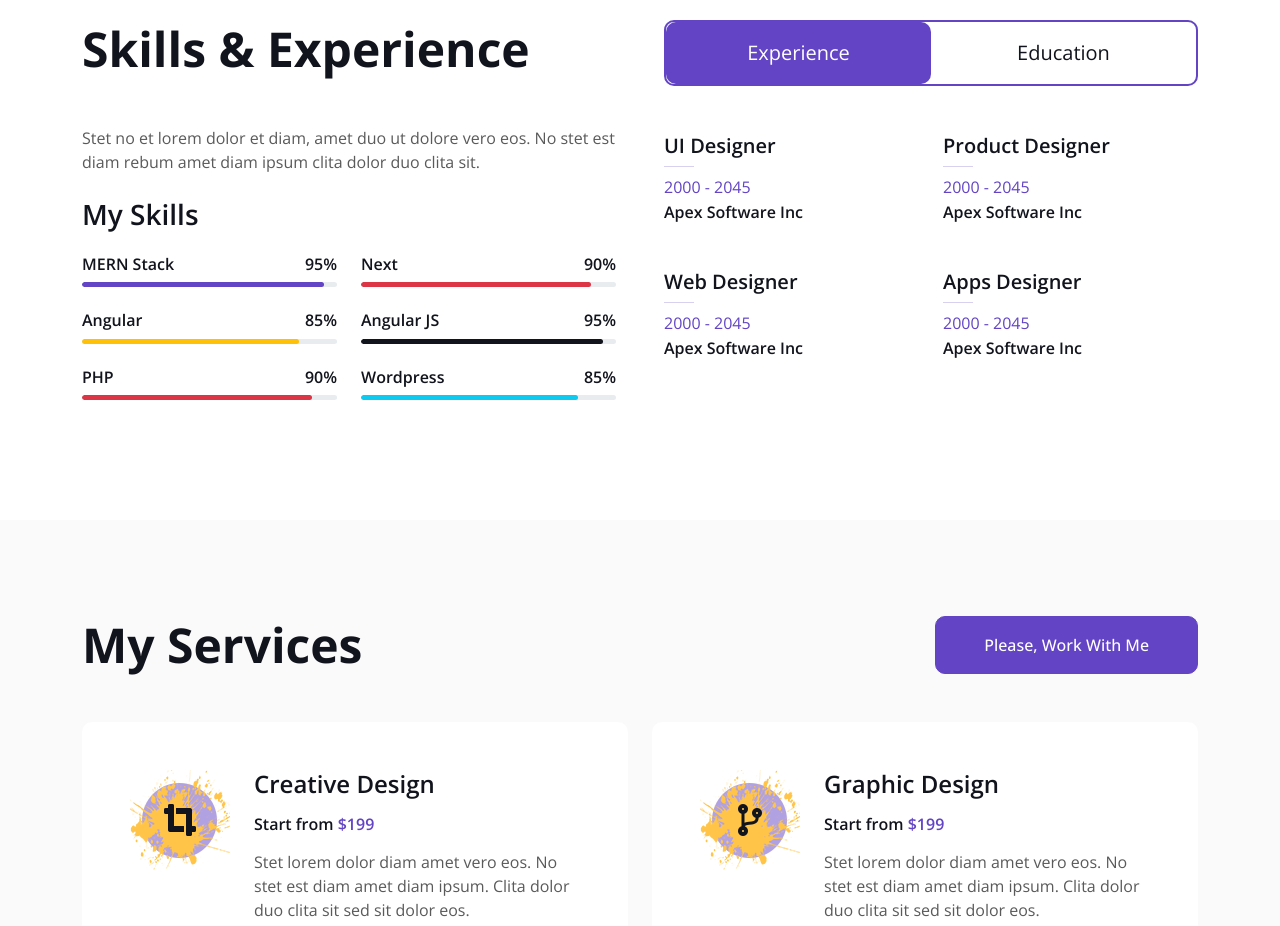
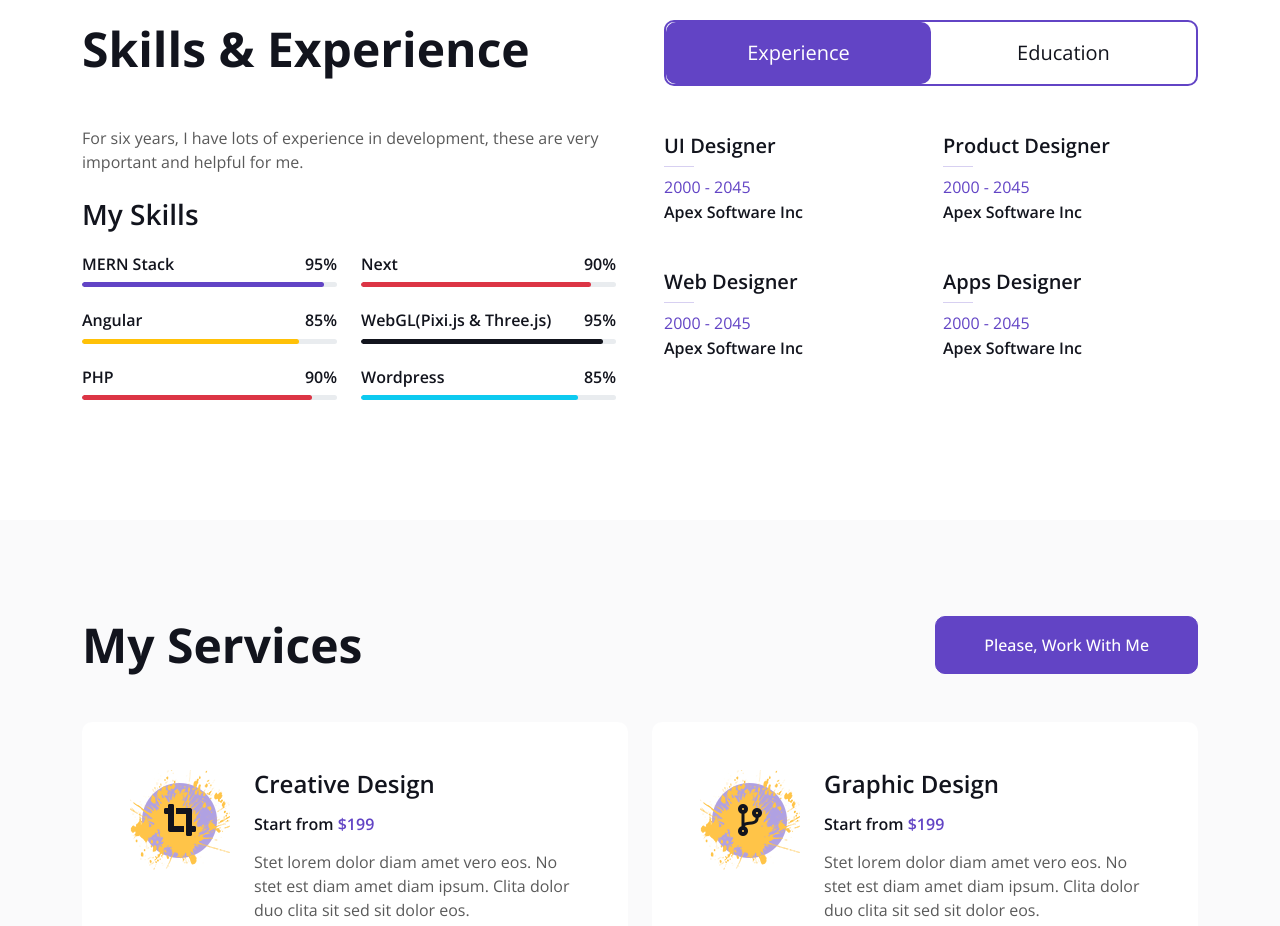
Before and after one commit to Qdev1226/qdevPortfolio, a plain HTML site: page index.html in a window 1280 px wide. Shown: the part 1500-2426 px from the top of the page. Drawn offline with nearby package versions, Linux system fonts and the light colour scheme.

Commit message:
experience

```diff
--- a/index.html
+++ b/index.html
@@ -167,7 +167,7 @@
             <div class="row g-5">
                 <div class="col-lg-6 wow fadeInUp" data-wow-delay="0.1s">
                     <h1 class="display-5 mb-5">Skills & Experience</h1>
-                    <p class="mb-4">Stet no et lorem dolor et diam, amet duo ut dolore vero eos. No stet est diam rebum amet diam ipsum clita dolor duo clita sit.</p>
+                    <p class="mb-4">For six years, I have lots of experience in development, these are very important and helpful for me.</p>
                     <h3 class="mb-4">My Skills</h3>
                     <div class="row align-items-center">
                         <div class="col-md-6">
@@ -211,7 +211,7 @@
                             </div>
                             <div class="skill mb-4">
                                 <div class="d-flex justify-content-between">
-                                    <h6 class="font-weight-bold">Angular JS</h6>
+                                    <h6 class="font-weight-bold">WebGL(Pixi.js & Three.js)</h6>
                                     <h6 class="font-weight-bold">95%</h6>
                                 </div>
                                 <div class="progress">
```
